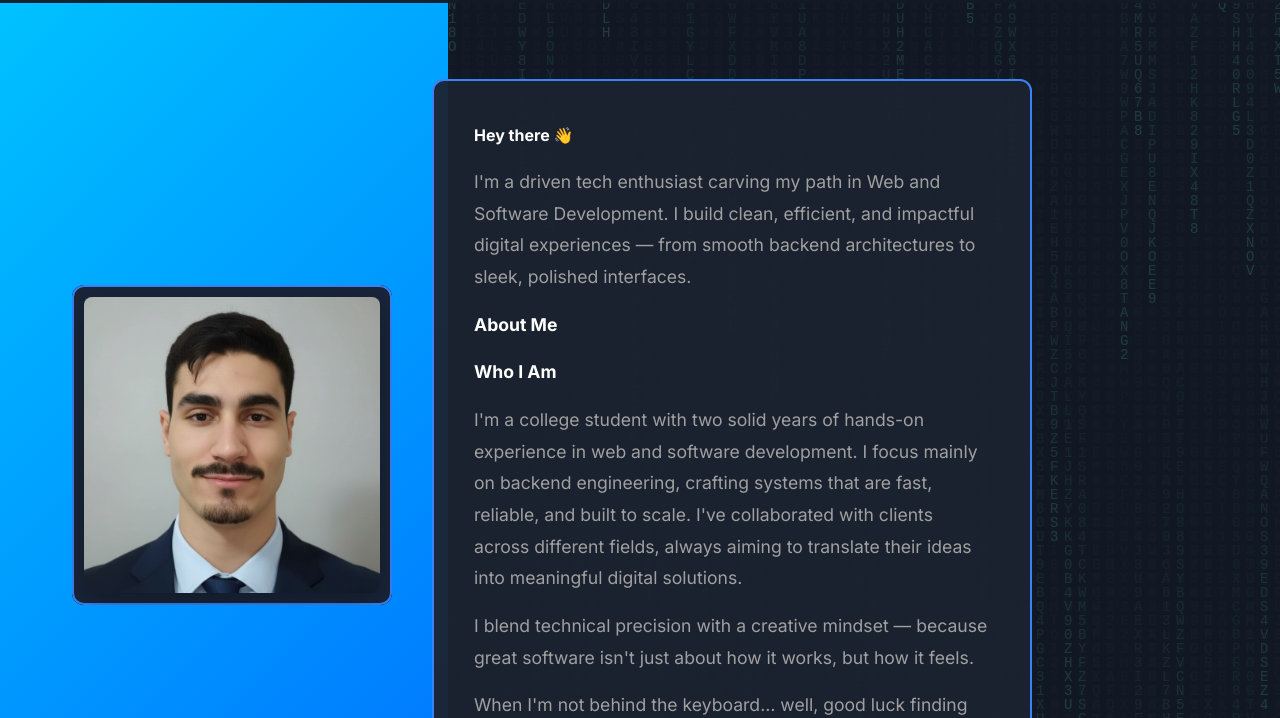
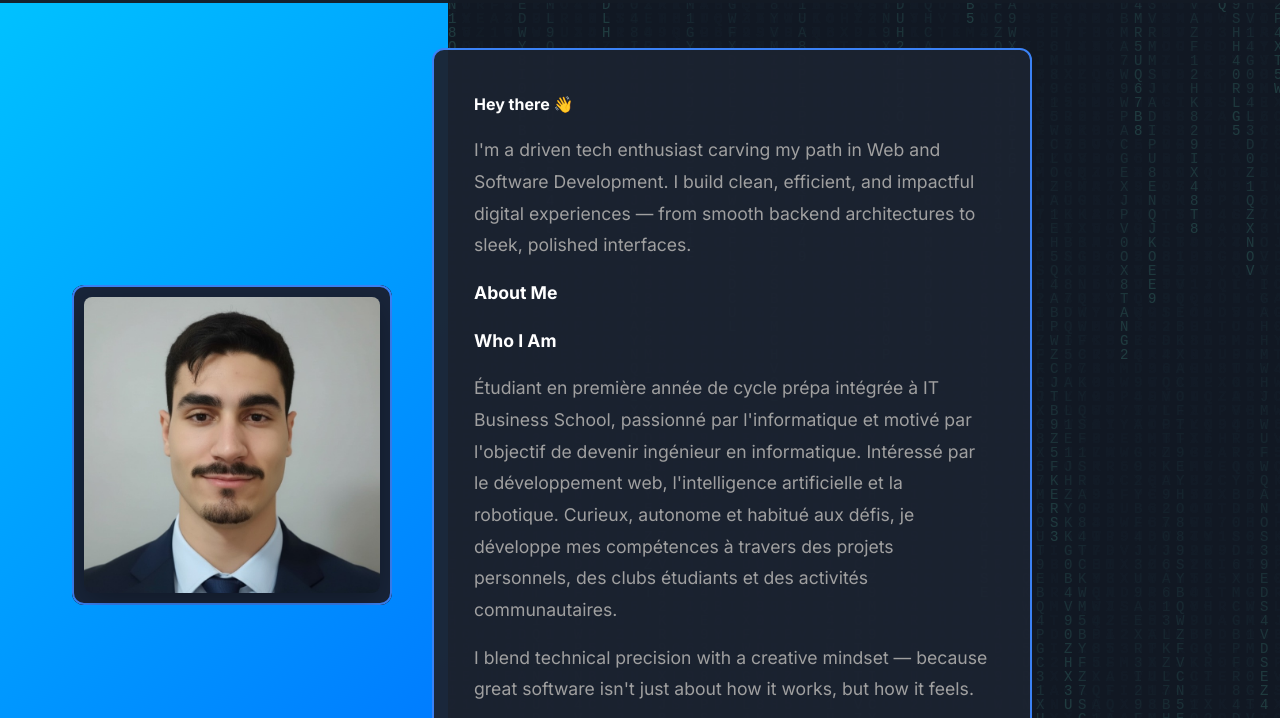
Before and after one commit to yousriplays/yousrirais, a plain HTML site: page index.html in a window 1280 px wide. Shown: the part 75-793 px from the top of the page. Drawn offline with Linux system fonts and the light colour scheme.

```diff
--- a/index.html
+++ b/index.html
@@ -46,7 +46,7 @@
                         <p>I'm a driven tech enthusiast carving my path in Web and Software Development. I build clean, efficient, and impactful digital experiences — from smooth backend architectures to sleek, polished interfaces.</p>
                         <p><strong>About Me</strong></p>
                         <p><strong>Who I Am</strong></p>
-                        <p>I'm a college student with two solid years of hands-on experience in web and software development. I focus mainly on backend engineering, crafting systems that are fast, reliable, and built to scale. I've collaborated with clients across different fields, always aiming to translate their ideas into meaningful digital solutions.</p>
+                        <p>Étudiant en première année de cycle prépa intégrée à IT Business School, passionné par l'informatique et motivé par l'objectif de devenir ingénieur en informatique. Intéressé par le développement web, l'intelligence artificielle et la robotique. Curieux, autonome et habitué aux défis, je développe mes compétences à travers des projets personnels, des clubs étudiants et des activités communautaires.</p>
                         <p>I blend technical precision with a creative mindset — because great software isn't just about how it works, but how it feels.</p>
                         <p>When I'm not behind the keyboard… well, good luck finding me — I might actually be stuck in another coding loop 😅</p>
                     </div>
```
